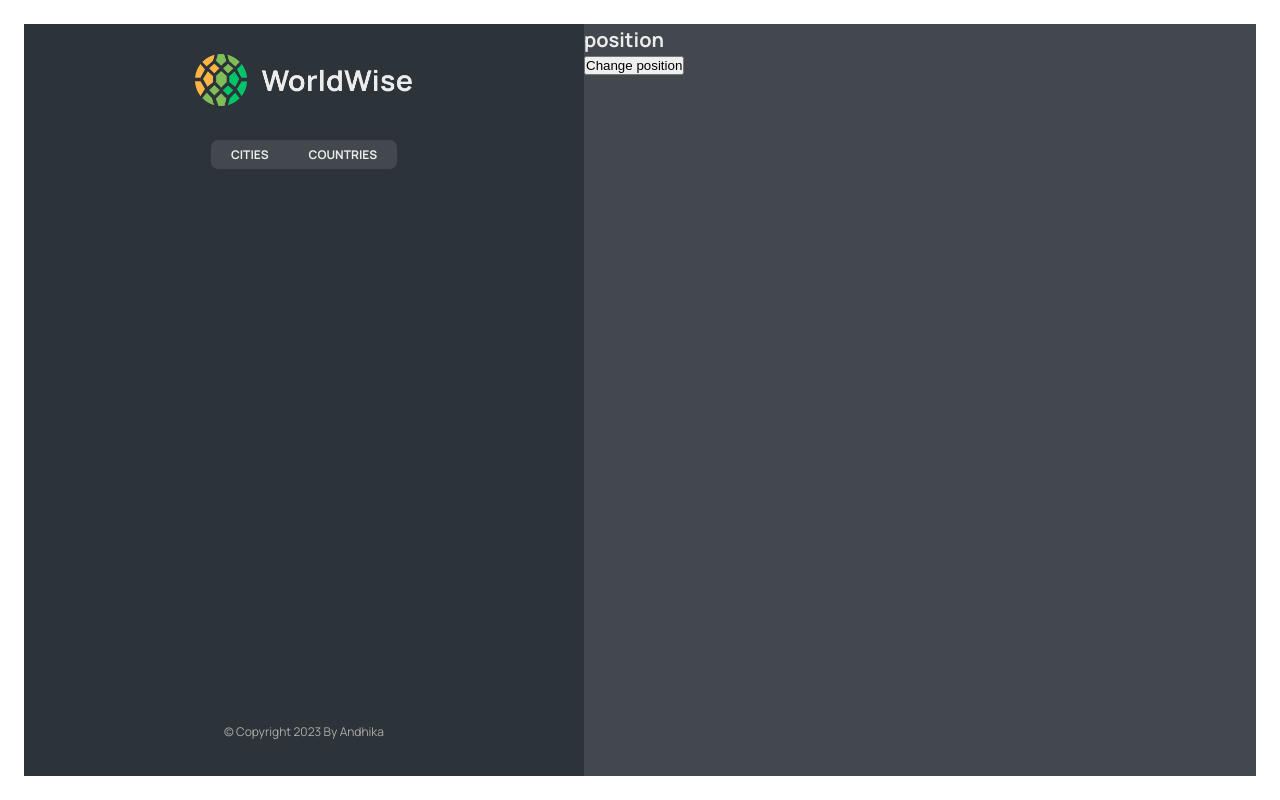
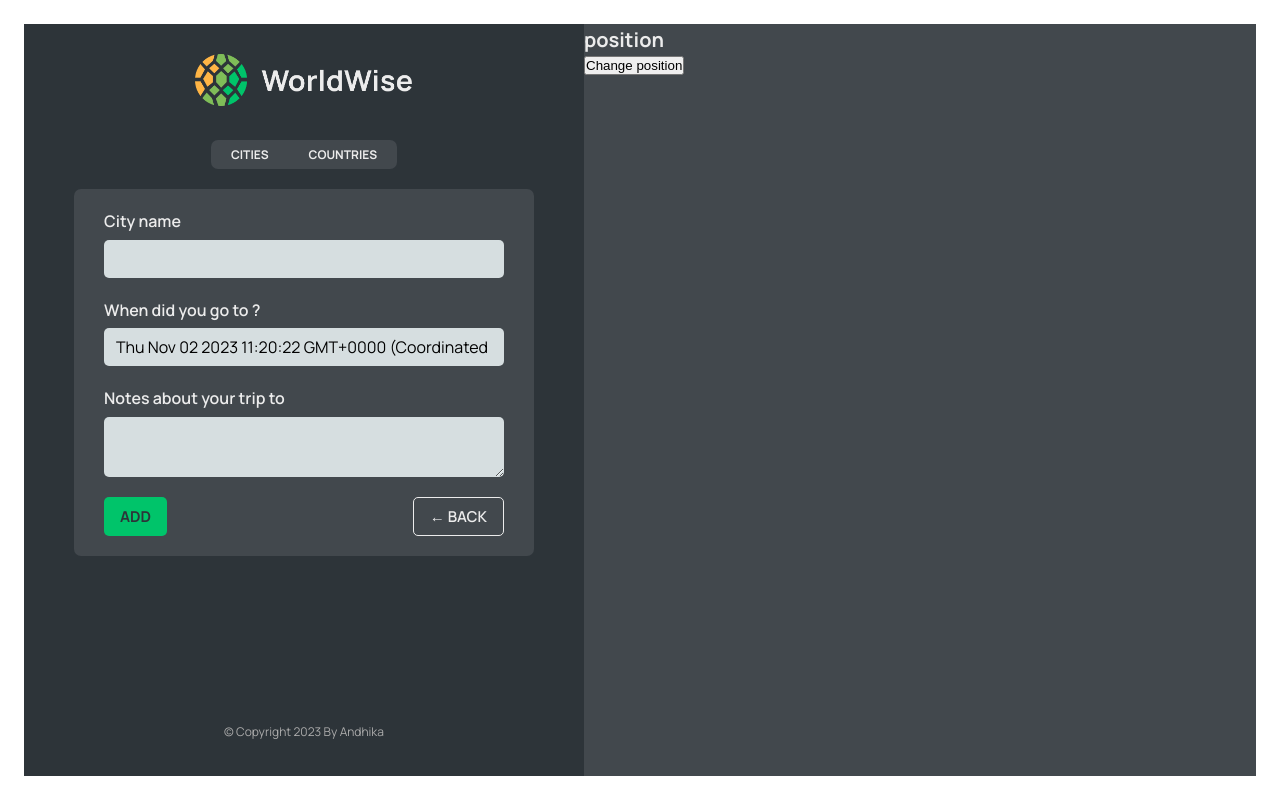
Before and after one commit to Andhika-GIT/world, a React (Vite) app: page /app/form in a window 1280 px wide. Built offline with nearby package versions, Linux system fonts and the light colour scheme; data requests are answered from the project's data file.

Commit message:
feat: useNavigate to navigate to different page

```diff
--- a/src/App.jsx
+++ b/src/App.jsx
@@ -14,6 +14,7 @@
 import CityList from "./components/CityList";
 import CountryList from "./components/CountryList";
 import City from "./components/City";
+import Form from "./components/Form";
 
 const BASE_URL = "http://localhost:9000";
 
@@ -58,7 +59,7 @@
             path="countries"
             element={<CountryList cities={cities} isLoading={isLoading} />}
           />
-          <Route path="form" />
+          <Route path="form" element={<Form />} />
         </Route>
         <Route path="*" element={<PageNotFound />} />
       </Routes>
--- /dev/null
+++ b/src/components/Button.jsx
@@ -0,0 +1,11 @@
+import styles from "./Button.module.css";
+
+function Button({ children, onClick, type }) {
+  return (
+    <button onClick={onClick} className={`${styles.btn} ${styles[type]}`}>
+      {children}
+    </button>
+  );
+}
+
+export default Button;
--- a/src/components/Form.jsx
+++ b/src/components/Form.jsx
@@ -1,8 +1,11 @@
 // "https://api.bigdatacloud.net/data/reverse-geocode-client?latitude=0&longitude=0"
 
 import { useState } from "react";
+import { useNavigate } from "react-router-dom";
 
 import styles from "./Form.module.css";
+
+import Button from "./Button";
 
 export function convertToEmoji(countryCode) {
   const codePoints = countryCode
@@ -17,6 +20,7 @@
   const [country, setCountry] = useState("");
   const [date, setDate] = useState(new Date());
   const [notes, setNotes] = useState("");
+  const navigate = useNavigate();
 
   return (
     <form className={styles.form}>
@@ -49,8 +53,16 @@
       </div>
 
       <div className={styles.buttons}>
-        <button>Add</button>
-        <button>&larr; Back</button>
+        <Button type="primary">Add</Button>
+        <Button
+          type="back"
+          onClick={(e) => {
+            e.preventDefault();
+            navigate(-1);
+          }}
+        >
+          &larr; Back
+        </Button>
       </div>
     </form>
   );
--- a/src/components/Map.jsx
+++ b/src/components/Map.jsx
@@ -1,12 +1,13 @@
 import styles from "./Map.module.css";
-import { useSearchParams } from "react-router-dom";
+import { useSearchParams, useNavigate } from "react-router-dom";
 
 const Map = () => {
   const [searchParams, setSearchParams] = useSearchParams();
   const lat = searchParams.get("lat");
   const lng = searchParams.get("lng");
+  const navigate = useNavigate();
   return (
-    <div className={styles.mapContainer}>
+    <div className={styles.mapContainer} onClick={() => navigate("form")}>
       <h1>
         position {lat} {lng}
       </h1>
```
